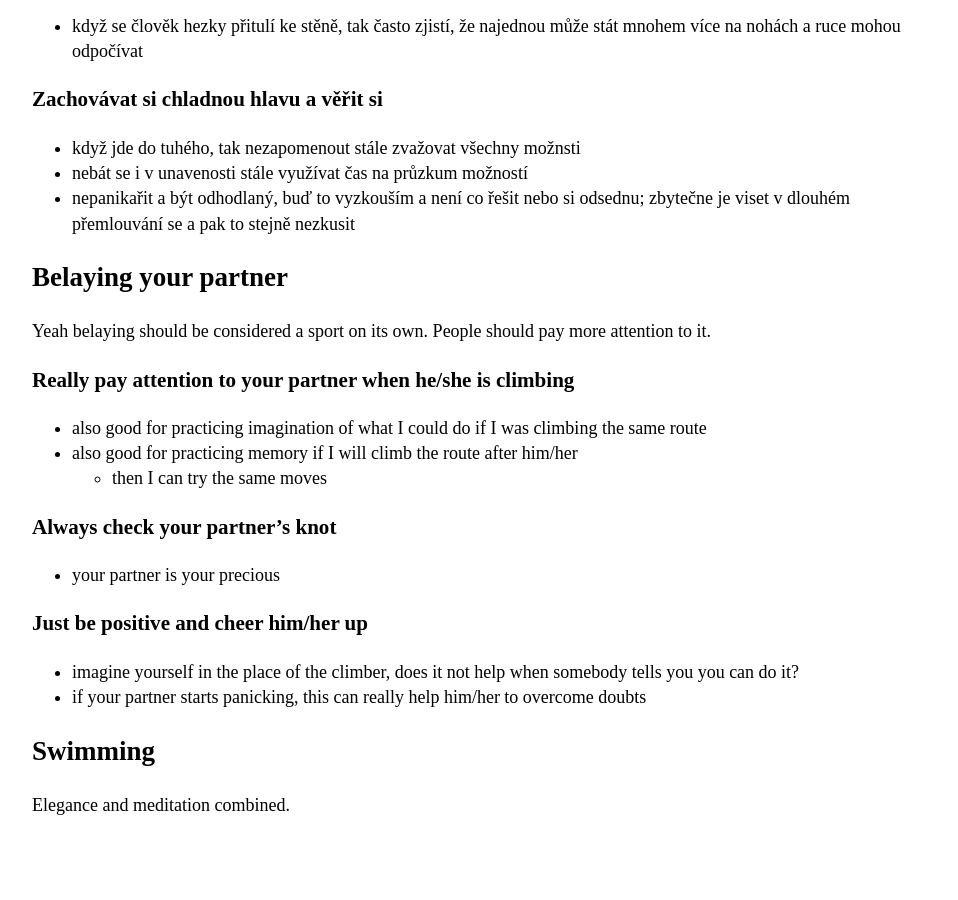
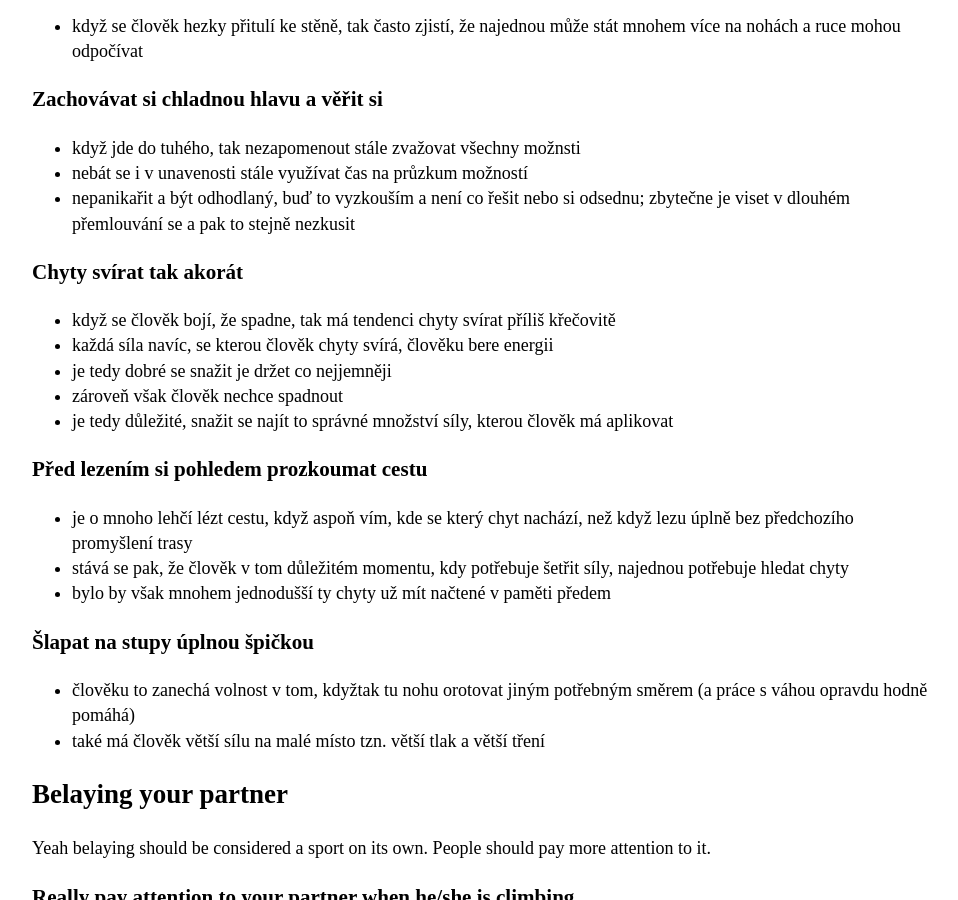
Before and after one commit to hartmaj2/hartmaj2.github.io, a Jekyll site: the page built from sections/sports.md, in a window 1280 px wide and 900 px high, scrolled down 705 px. Shown: the whole window, without its empty margins (158-1116 px from the left). Built offline with Jekyll 4.4.1, drawn with Linux system fonts in a browser that asks for light colours; before the commit the page ends 1541 px from its top, so only the background shows below that.

Commit message:
Add climbing notes

```diff
--- a/sections/sports.md
+++ b/sections/sports.md
@@ -30,6 +30,22 @@ Tady jsou typy a triky, které je dobré mít během lezení na paměti:
 - nebát se i v unavenosti stále využívat čas na průzkum možností
 - nepanikařit a být odhodlaný, buď to vyzkouším a není co řešit nebo si odsednu; zbytečne je viset v dlouhém přemlouvání se a pak to stejně nezkusit
 
+### Chyty svírat tak akorát
+- když se člověk bojí, že spadne, tak má tendenci chyty svírat příliš křečovitě
+- každá síla navíc, se kterou člověk chyty svírá, člověku bere energii
+- je tedy dobré se snažit je držet co nejjemněji
+- zároveň však člověk nechce spadnout
+- je tedy důležité, snažit se najít to správné množství síly, kterou člověk má aplikovat
+
+### Před lezením si pohledem prozkoumat cestu
+- je o mnoho lehčí lézt cestu, když aspoň vím, kde se který chyt nachází, než když lezu úplně bez předchozího promyšlení trasy
+- stává se pak, že člověk v tom důležitém momentu, kdy potřebuje šetřit síly, najednou potřebuje hledat chyty
+- bylo by však mnohem jednodušší ty chyty už mít načtené v paměti předem
+
+### Šlapat na stupy úplnou špičkou
+- člověku to zanechá volnost v tom, kdyžtak tu nohu orotovat jiným potřebným směrem (a práce s váhou opravdu hodně pomáhá)
+- také má člověk větší sílu na malé místo tzn. větší tlak a větší tření
+
 ## Belaying your partner
 
 Yeah belaying should be considered a sport on its own. People should pay more attention to it.
```
